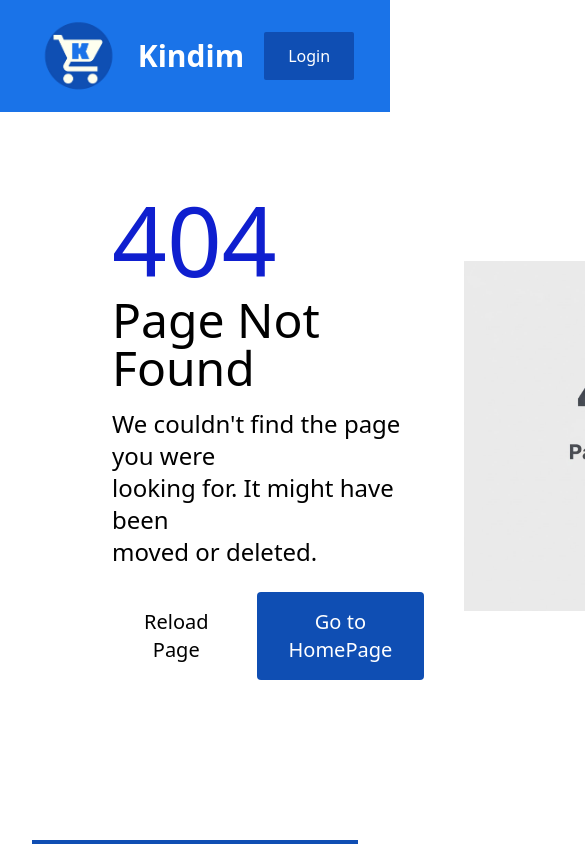
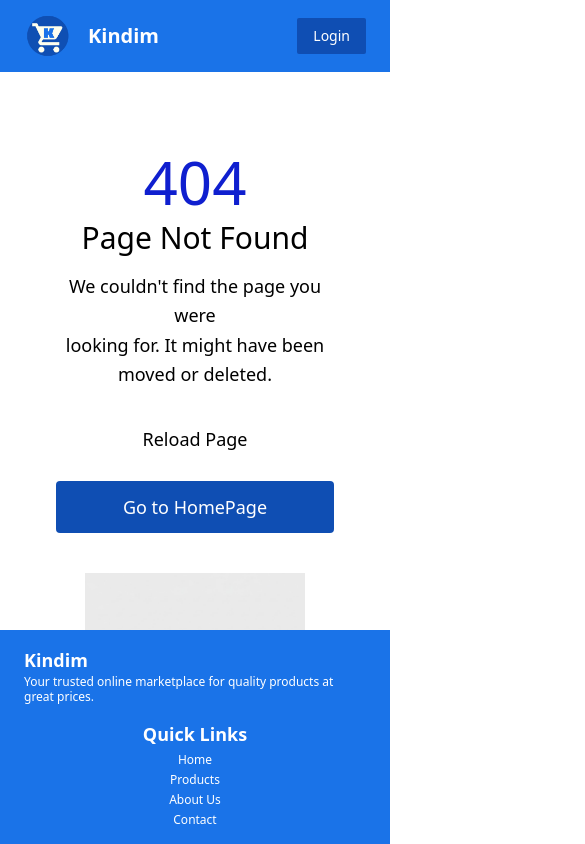
Before and after one commit to Krijal012/Kindim, a React (Vite) app in the folder Kindim/: page / in a window 390 px wide. Shown: the top 844 px of the page, 585 px wide, since content can reach past the window. Built offline with nearby package versions, Linux system fonts and the light colour scheme.

Commit message:
added Responsive Design

```diff
--- a/Kindim/src/components/footer.jsx
+++ b/Kindim/src/components/footer.jsx
@@ -1,27 +1,37 @@
 function Footer() {
   return (
     <>
-        <footer className="flex justify-between items-start text-white py-10 px-20 bg-[#0F4EB3] gap-40">
-            {/* Left Footer Info */}
-            <div className="min-w-[200px]">
-            <h3 className="text-3xl font-bold mb-4">Kindim</h3>
-            <p className="text-lg leading-[1.5]">
+      <div className="h-[40px]"></div>
+
+      <footer
+        className="
+          bg-[#1A73E8] text-white px-6 py-4 fixed bottom-0 left-0 w-full
+        "
+      >
+        <div className="flex flex-col sm:flex-row justify-between gap-4">
+
+          {/* Left */}
+          <div className="text-left">
+            <h3 className="text-lg font-bold sm:text-xl">Kindim</h3>
+            <p className="text-xs sm:text-sm leading-tight">
               Your trusted online marketplace for quality products at great prices.
             </p>
           </div>
 
-            {/* Right Footer Quick Links */}
-            <div className="flex flex-col gap-2.5">
-            <h3 className="text-3xl font-bold mb-4">Quick Links</h3>
+          {/* Right */}
+          <div className="flex flex-col gap-1">
+            <h3 className="text-lg font-bold sm:text-xl">Quick Links</h3>
             {["Home", "Products", "About Us", "Contact"].map((link) => (
               <a
                 key={link}
                 href="#"
-                className="no-underline text-white text-2xl p-[5px] transition-all duration-300 ease hover:underline hover:translate-x-[5px]"
+                className="text-xs sm:text-sm hover:underline"
               >
                 {link}
               </a>
             ))}
+          </div>
+
         </div>
       </footer>
     </>
--- a/Kindim/src/components/header.jsx
+++ b/Kindim/src/components/header.jsx
@@ -2,19 +2,43 @@ import KindimLogo from '../assets/Logo.png';
 
 function Header() {
   return (
-    <header className="flex items-center px-10 py-4 bg-[#1A73E8] fixed top-0 left-0 w-full z-[9999] gap-5">
+    <header className="
+      flex items-center gap-4 px-6 py-3 bg-[#1A73E8]
+      fixed top-0 left-0 w-full z-[9999]
+
+      sm:px-8 sm:py-4
+      md:px-10
+    ">
+
       {/* Logo */}
       <img
         src={KindimLogo}
         alt="Logo"
-          className="h-20 w-20 cursor-pointer transition-all duration-500 ease hover:scale-125 hover:brightness-110 hover:hue-rotate-90 hover:shadow-[0_0_20px_rgba(255,255,255,0.8),0_0_40px_rgba(26,115,232,0.6)] hover:border-2 hover:border-white"
+        className="
+          h-12 w-12 sm:h-14 sm:w-14 md:h-20 md:w-20
+          cursor-pointer transition-all duration-500 ease
+          hover:scale-125 hover:brightness-110 hover:hue-rotate-90
+          hover:shadow-[0_0_20px_rgba(255,255,255,0.8),0_0_40px_rgba(26,115,232,0.6)]
+          hover:border-2 hover:border-white
+        "
       />
+
       {/* Title */}
-        <span className="text-white font-bold text-3xl">Kindim</span>
-        {/* Login button */}
-        <button className="ml-auto px-6 py-3 text-white border-0 rounded-sm bg-[#0F4EB3] cursor-pointer transition-all duration-500 ease hover:bg-white hover:text-[#0F4EB3]">
+      <span className="text-white font-bold text-xl sm:text-2xl md:text-3xl">
+        Kindim
+      </span>
+
+      {/* Login Button */}
+      <button className="
+        ml-auto px-4 py-2 sm:px-6 sm:py-3
+        text-sm sm:text-base
+        text-white border-0 rounded-sm bg-[#0F4EB3]
+        cursor-pointer transition-all duration-500 ease
+        hover:bg-white hover:text-[#0F4EB3]
+      ">
         Login
       </button>
+
     </header>
   );
 }
--- a/Kindim/src/components/section.jsx
+++ b/Kindim/src/components/section.jsx
@@ -1,25 +1,32 @@
 import KindimErrorImg from '../assets/Errorpage.png';
 
-function Section(){
-    return(
-        <>
-      <section className="flex justify-between items-center px-20 py-40 gap-10">
-        <div className="flex-1 text-left">
-          <h1 className="text-8xl text-[#0F1FCF]">404</h1>
-          <h3 className="text-5xl font-thin mt-2">Page Not Found</h3>
+function Section() {
+  return (
+    <section
+      className="
+        flex flex-col md:flex-row justify-between items-center
+        px-6 sm:px-10 md:px-20
+        py-28 sm:py-32 md:py-40
+        gap-10 pt-[120px]
+      "
+    >
+      {/* Left Content */}
+      <div className="flex-1 text-center md:text-left">
+        <h1 className="text-6xl sm:text-7xl md:text-8xl text-[#0F1FCF]">404</h1>
+        <h3 className="text-3xl sm:text-4xl md:text-5xl font-thin mt-2">Page Not Found</h3>
 
-          <p className="text-2xl my-4">
+        <p className="text-lg sm:text-xl md:text-2xl my-4 leading-relaxed">
           We couldn't find the page you were <br />
           looking for. It might have been <br />
           moved or deleted.
         </p>
 
-          {/* Buttons */}
-          <div className="flex gap-4 mt-6">
-            <button className="px-8 py-4 border-0 text-xl cursor-pointer transition-all duration-500 ease hover:bg-black hover:text-white rounded">
+        <div className="flex flex-col sm:flex-row gap-4 mt-6 justify-center md:justify-start">
+          <button className="px-6 py-3 sm:px-8 sm:py-4 border-0 text-lg sm:text-xl rounded transition-all duration-500 ease hover:bg-black hover:text-white">
             Reload Page
           </button>
-            <button className="px-8 py-4 border-0 text-xl bg-[#0F4EB3] text-white cursor-pointer transition-all duration-500 ease hover:bg-white hover:text-[#0F4EB3] rounded">
+
+          <button className="px-6 py-3 sm:px-8 sm:py-4 border-0 text-lg sm:text-xl bg-[#0F4EB3] text-white rounded transition-all duration-500 ease hover:bg-white hover:text-[#0F4EB3]">
             Go to HomePage
           </button>
         </div>
@@ -29,10 +36,15 @@ function Section(){
       <img
         src={KindimErrorImg}
         alt="Error"
-          className="max-w-[350px] cursor-pointer transition-all duration-500 ease hover:scale-125 hover:brightness-110 hover:hue-rotate-90 hover:shadow-[0_0_20px_rgba(255,255,255,0.8),0_0_40px_rgba(26,115,232,0.6)] hover:border-2 hover:border-white"
+        className="
+          max-w-[220px] sm:max-w-[280px] md:max-w-[350px]
+          cursor-pointer transition-all duration-500 ease
+          hover:scale-125 hover:brightness-110 hover:hue-rotate-90
+          hover:shadow-[0_0_20px_rgba(255,255,255,0.8),0_0_40px_rgba(26,115,232,0.6)]
+          hover:border-2 hover:border-white
+        "
       />
     </section>
-        </>
   );
 }
 
```
Lines whose indentation alone changed are shown as unchanged.
